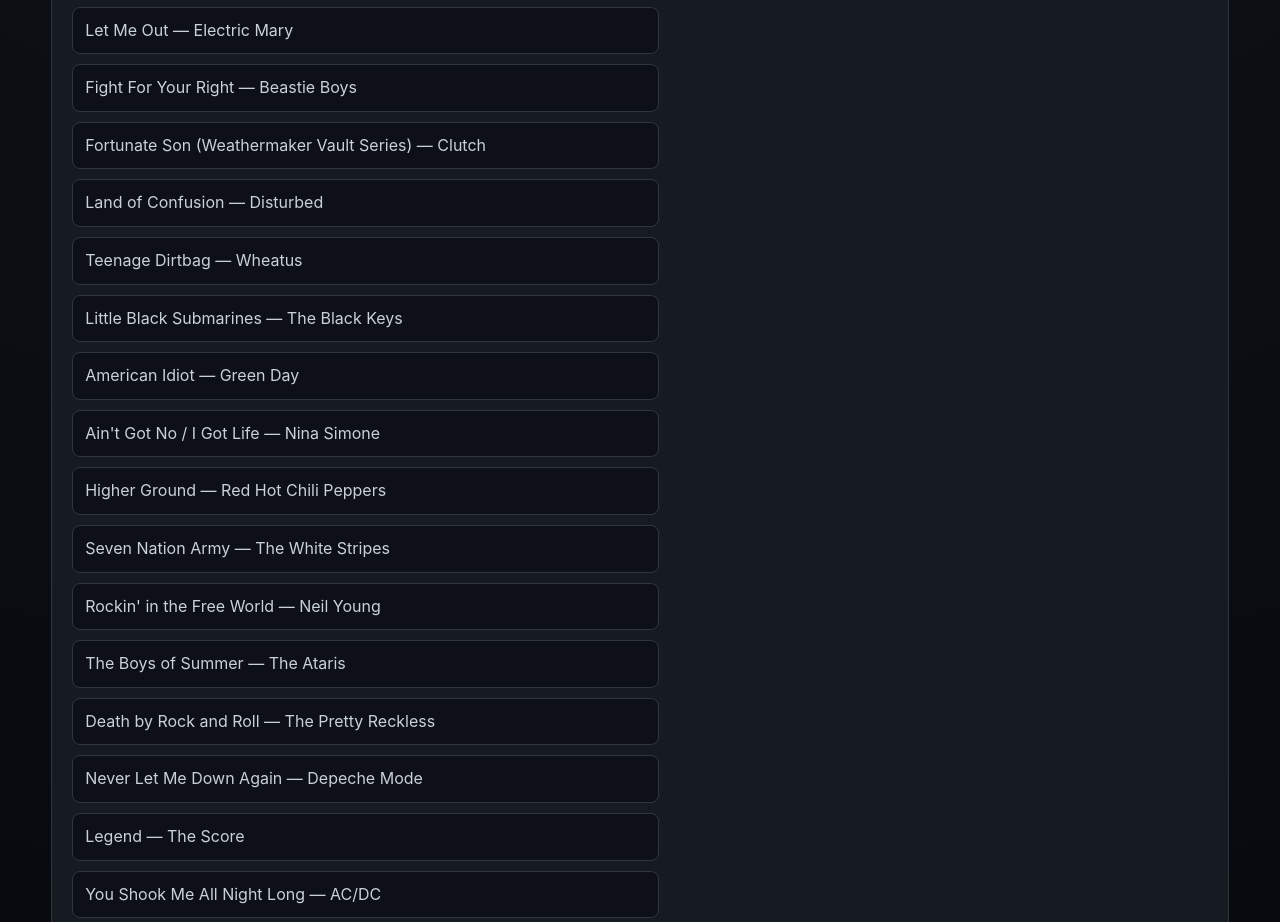
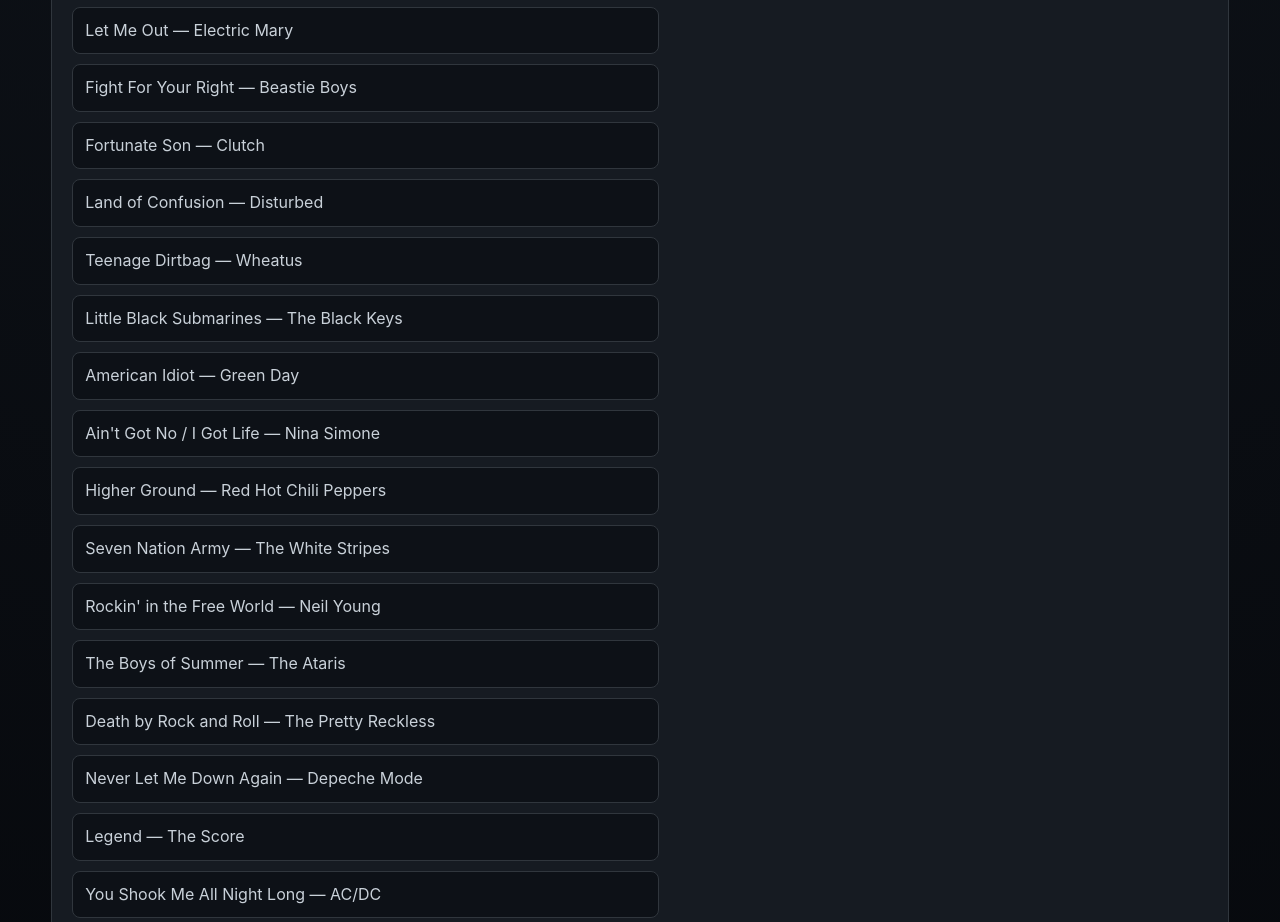
Before and after one commit to prombouts/razorscry, a plain HTML site: page index.html in a window 1280 px wide. Shown: the part 1308-2230 px from the top of the page. Drawn offline with Linux system fonts and the light colour scheme; a web font is replaced by a local one.

Commit message:
Setlist update

```diff
--- a/index.html
+++ b/index.html
@@ -394,7 +394,7 @@
                         <li>Never Let Me Down Again — Depeche Mode</li>
                         <li>Let Me Out — Electric Mary</li>
                         <li>Fight For Your Right — Beastie Boys</li>
-                        <li>Fortunate Son (Weathermaker Vault Series) — Clutch</li>
+                        <li>Fortunate Son — Clutch</li>
                         <li>Land of Confusion — Disturbed</li>
                         <li>Teenage Dirtbag — Wheatus</li>
                         <li>Little Black Submarines — The Black Keys</li>
```
